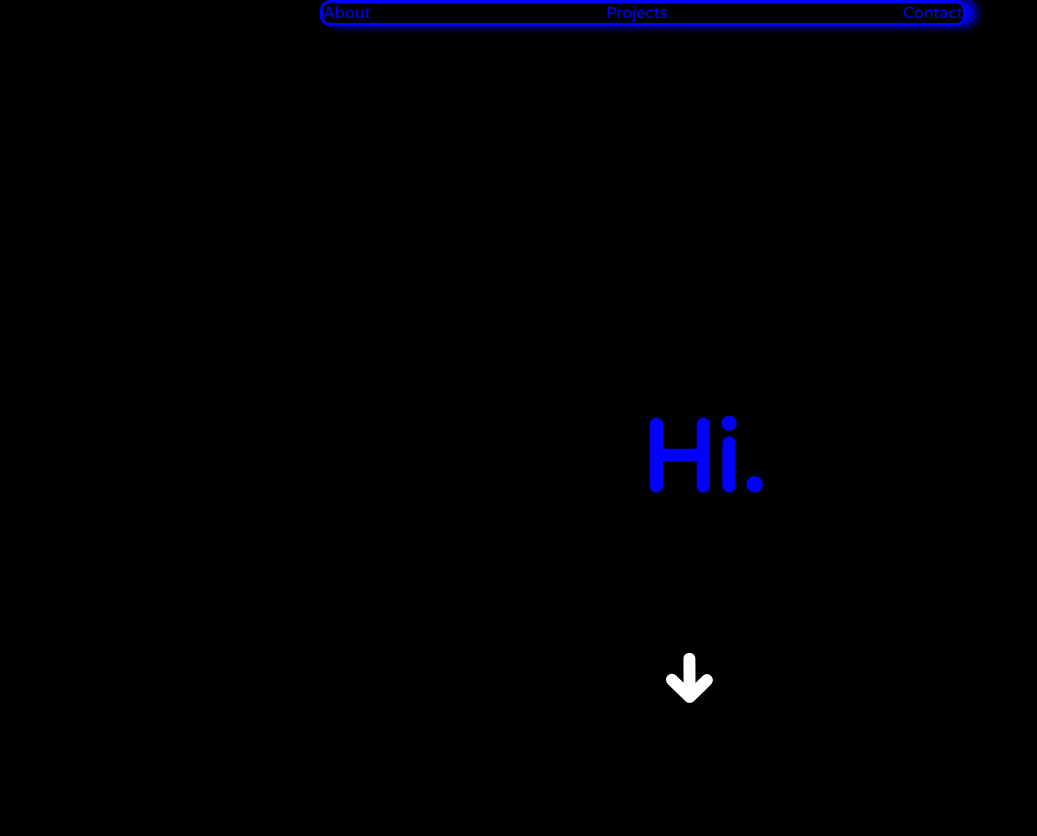
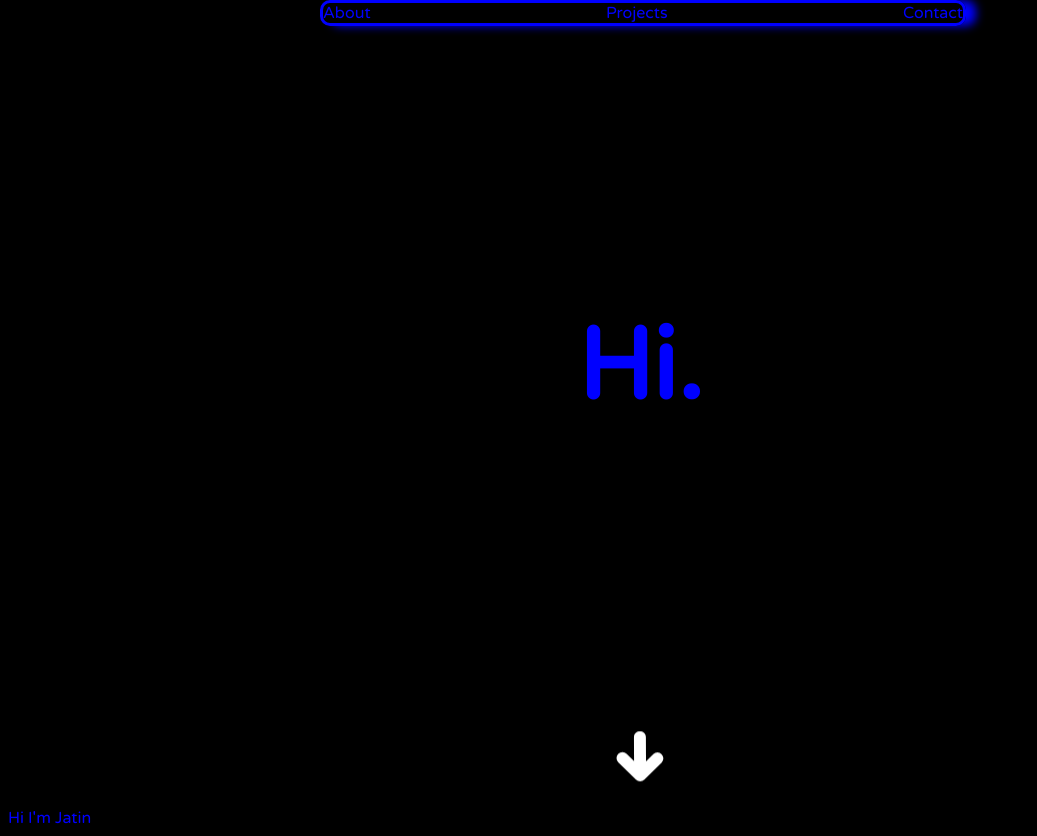
Before and after one commit to jatinsu/website, a React (Vite) app: page / in a window 1280 px wide. Shown: the whole page, without its empty margins (0-1037 px from the left). Before the commit the page ends 800 px from the top, so only its background shows below. Built offline with nearby package versions, Linux system fonts and the light colour scheme.

Commit message:
Fixed text and scroll arrow

```diff
--- a/src/App.css
+++ b/src/App.css
@@ -21,26 +21,28 @@ body{
 }
 
 .hi-text{
-    position: absolute;
-    top: 50%;
-    left: 50%;
+    /* physical div this big for arrow key */
+    height: 90vh;
+
+    text-align: center;
+    line-height: 90vh;
+
     font-weight: bold;
     font-size: 100px;
     animation: animate 1s;
 
 }
 
-.test{
-    min-height: 100%;
-    /* border:10px solid red; */
-    height: 80vh
+
+.scroll-element{
+    height: 10vh;
+    text-align: center;
 }
-
 .animate-scroll{
+    height: 10vh;
     opacity: 0;
-    position: absolute;
-    left: 52%;
     height: 50px;
+    width: 100px;
     animation: appear 2s 2s forwards, up-down 2s infinite;
 
 }
--- a/src/App.tsx
+++ b/src/App.tsx
@@ -14,11 +14,13 @@ function App() {
       </div>
       <div className="hi-text">Hi.</div>
       {/* find a better way to do this */}
-      <div className="test"></div>
       <div className='scroll-element'>
           <img className='animate-scroll' src={DownArrow} alt="Down Arrow" />
       </div>
       <div className='content'>
+        <div className='content-text'>
+          <div>Hi I'm Jatin</div>
+        </div>
       </div>
 
     </>
```
